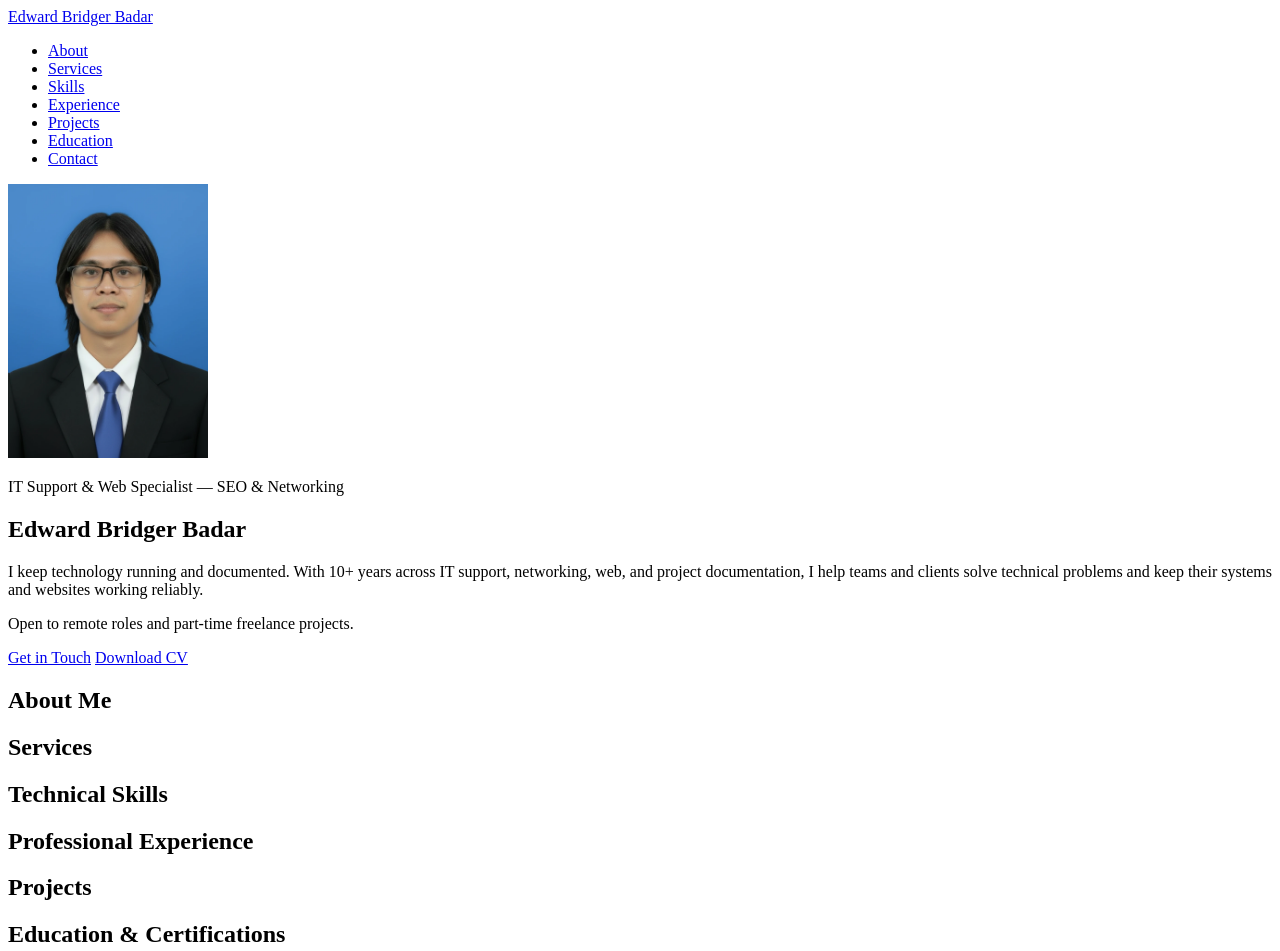
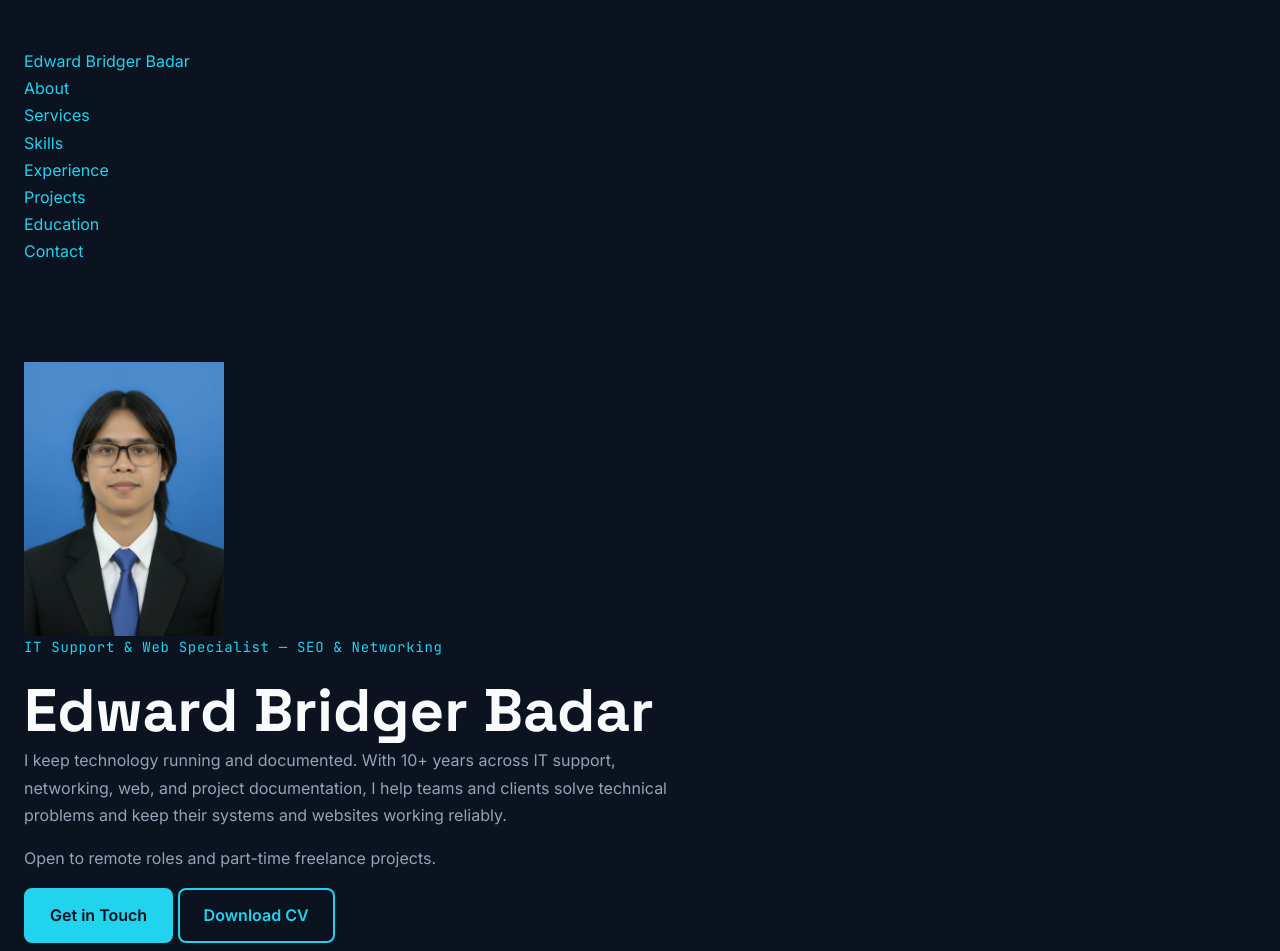
Before and after one commit to edelweize/edelweize.github.io, a plain HTML site: page index.html in a window 1280 px wide. Shown: the top 951 px of the page. Drawn offline with Linux system fonts and the light colour scheme.

Commit message:
Stage 2: CSS design system

```diff
--- a/assets/css/style.css
+++ b/assets/css/style.css
@@ -1,2 +1,182 @@
-/* style.css — the appearance of the website (colors, fonts, layout).
-   Empty for now. Filled in during Stage 2. */
+/* ==========================================================================
+   style.css — the appearance of the website
+   Order: 1. Design tokens  2. Reset  3. Base  4. Typography  5. Sections
+          6. Components
+   ========================================================================== */
+
+
+/* 1. DESIGN TOKENS -----------------------------------------------------------
+   Variables for every color, font, and spacing value used on the site.
+   Change a value here and it changes everywhere it is used. */
+:root {
+  /* Colors */
+  --color-bg: #0B1220;
+  --color-bg-alt: #142238;
+  --color-accent: #22D3EE;
+  --color-text: #F8FAFC;
+  --color-text-muted: #94A3B8;
+  --color-border: #24344F;
+
+  /* Fonts */
+  --font-heading: "Space Grotesk", sans-serif;
+  --font-body: "Inter", sans-serif;
+  --font-mono: "JetBrains Mono", monospace;
+
+  /* Spacing scale */
+  --space-xs: 0.5rem;
+  --space-sm: 1rem;
+  --space-md: 1.5rem;
+  --space-lg: 3rem;
+  --space-xl: 5rem;
+
+  /* Shape */
+  --radius: 8px;
+}
+
+
+/* 2. RESET ---------------------------------------------------------------------
+   Browsers add their own default margins and sizes. Remove them so every
+   browser starts from the same point. */
+*,
+*::before,
+*::after {
+  box-sizing: border-box;
+  margin: 0;
+  padding: 0;
+}
+
+
+/* 3. BASE ----------------------------------------------------------------------
+   Rules for the whole page. */
+html {
+  scroll-behavior: smooth;
+}
+
+body {
+  background-color: var(--color-bg);
+  color: var(--color-text);
+  font-family: var(--font-body);
+  font-size: 1rem;
+  line-height: 1.7;
+}
+
+img {
+  max-width: 100%;
+  height: auto;
+  display: block;
+}
+
+ul {
+  list-style: none;
+}
+
+a {
+  color: var(--color-accent);
+  text-decoration: none;
+}
+
+a:hover {
+  text-decoration: underline;
+}
+
+/* Visible outline for people who navigate with the keyboard (Tab key). */
+:focus-visible {
+  outline: 2px solid var(--color-accent);
+  outline-offset: 3px;
+}
+
+/* Turn off smooth scrolling for visitors who disabled animations on their device. */
+@media (prefers-reduced-motion: reduce) {
+  html {
+    scroll-behavior: auto;
+  }
+}
+
+
+/* 4. TYPOGRAPHY ------------------------------------------------------------------ */
+h1,
+h2,
+h3 {
+  font-family: var(--font-heading);
+  line-height: 1.2;
+}
+
+/* clamp(min, preferred, max): the size grows with the screen width,
+   but never goes below the minimum or above the maximum. */
+h1 {
+  font-size: clamp(2.25rem, 6vw, 3.75rem);
+  font-weight: 700;
+}
+
+h2 {
+  font-size: clamp(1.75rem, 4vw, 2.5rem);
+  font-weight: 700;
+  margin-bottom: var(--space-md);
+}
+
+p {
+  color: var(--color-text-muted);
+  margin-bottom: var(--space-sm);
+  max-width: 65ch;
+}
+
+/* Small technical-looking label, used above headings. */
+.label {
+  font-family: var(--font-mono);
+  font-size: 0.875rem;
+  color: var(--color-accent);
+  letter-spacing: 0.05em;
+}
+
+
+/* 5. SECTIONS --------------------------------------------------------------------
+   Temporary spacing so the page is readable. The real layout comes in Stage 3. */
+header,
+section,
+footer {
+  padding: var(--space-lg) var(--space-md);
+}
+
+/* Every second section gets the lighter navy, so sections alternate. */
+section:nth-of-type(even) {
+  background-color: var(--color-bg-alt);
+}
+
+
+/* 6. COMPONENTS ------------------------------------------------------------------ */
+
+/* Button: shared shape for every button. */
+.btn {
+  display: inline-block;
+  padding: 0.75rem 1.5rem;
+  border: 2px solid var(--color-accent);
+  border-radius: var(--radius);
+  font-weight: 600;
+  transition: background-color 0.2s, color 0.2s;
+}
+
+.btn:hover {
+  text-decoration: none;
+}
+
+/* Primary button: filled cyan. */
+.btn-primary {
+  background-color: var(--color-accent);
+  color: var(--color-bg);
+}
+
+.btn-primary:hover {
+  background-color: transparent;
+  color: var(--color-accent);
+}
+
+/* EXERCISE 3: write the .btn-outline rules below this line. */
+.btn-outline {
+  background-color: transparent;
+  color: var(--color-accent);
+}
+
+.btn-outline:hover {
+  background-color: var(--color-accent);
+  color: var(--color-bg);
+}
--- a/index.html
+++ b/index.html
@@ -7,7 +7,12 @@
   <title>Edward Bridger Badar | IT Support &amp; Web Specialist</title>
   <meta name="description" content="Edward Bridger Badar is an IT Support and Web Specialist with 10+ years of experience across IT support, networking, web, and project documentation. Open to remote roles and freelance projects.">
 
-  <!-- Connects this page to the stylesheet (filled in during Stage 2). -->
+  <!-- Loads the three fonts from Google Fonts. "preconnect" opens the connection early so fonts arrive faster. -->
+  <link rel="preconnect" href="https://fonts.googleapis.com">
+  <link rel="preconnect" href="https://fonts.gstatic.com" crossorigin>
+  <link href="https://fonts.googleapis.com/css2?family=Inter:wght@400;500;600&family=JetBrains+Mono:wght@400;500&family=Space+Grotesk:wght@500;700&display=swap" rel="stylesheet">
+
+  <!-- Connects this page to the stylesheet. -->
   <link rel="stylesheet" href="assets/css/style.css">
 </head>
 <body>
@@ -36,7 +41,7 @@
     <!-- HERO: the first thing a visitor sees. -->
     <section id="hero">
       <img src="assets/images/edward-bridger-badar.webp" alt="Portrait of Edward Bridger Badar" width="200">
-      <p>IT Support &amp; Web Specialist — SEO &amp; Networking</p>
+      <p class="label">IT Support &amp; Web Specialist — SEO &amp; Networking</p>
       <h1>Edward Bridger Badar</h1>
       <p>
         I keep technology running and documented. With 10+ years across IT support,
@@ -44,8 +49,8 @@
         technical problems and keep their systems and websites working reliably.
       </p>
       <p>Open to remote roles and part-time freelance projects.</p>
-      <a href="#contact">Get in Touch</a>
-      <a href="assets/documents/Edward_Bridger_Badar_CV.pdf" download>Download CV</a>
+      <a href="#contact" class="btn btn-primary">Get in Touch</a>
+      <a href="assets/documents/Edward_Bridger_Badar_CV.pdf" class="btn btn-outline" download>Download CV</a>
     </section>
 
     <section id="about">
```
